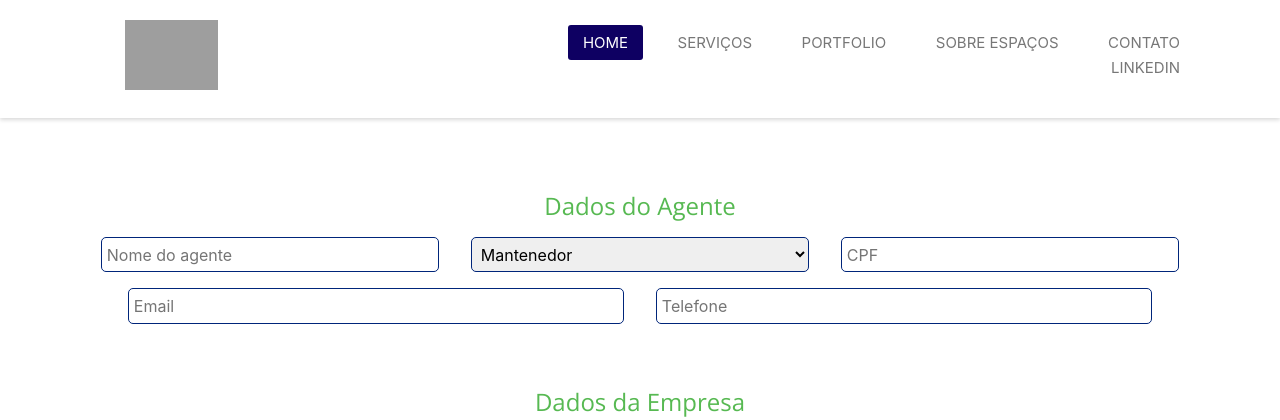
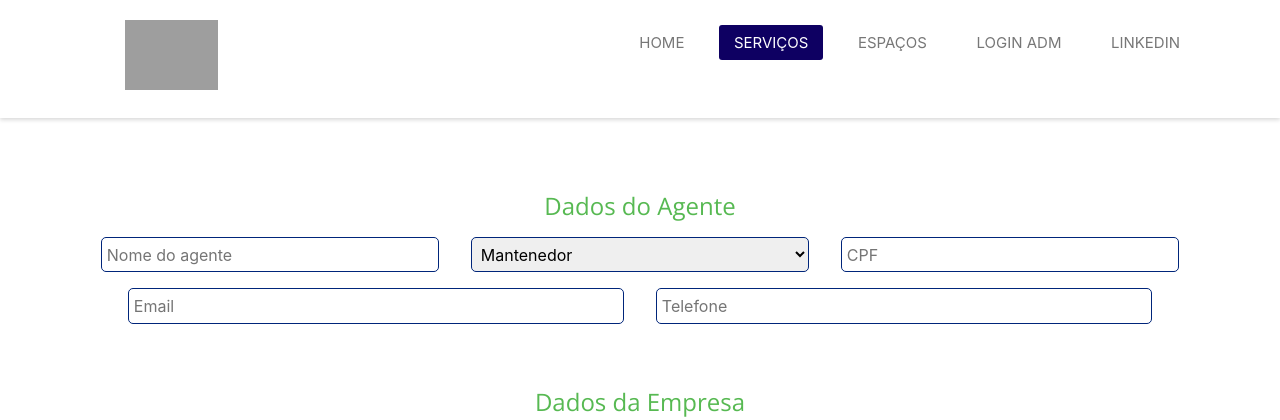
Before and after one commit to Michel-Rooney/sigen, a Django app: page /registro/ in a window 1280 px wide. Shown: the top 420 px of the page. Run offline with Django 4.2, Linux system fonts and the light colour scheme; some libraries are stand-ins or nearby versions; some web fonts are replaced; grey boxes are pictures that could not be loaded.

Commit message:
Corrigindo Links do Navbar

```diff
--- a/administrador/templates/partials/_navbar.html
+++ b/administrador/templates/partials/_navbar.html
@@ -7,17 +7,17 @@
                 <div class="row">
                     <div class="col-md-4 col-sm-4 col-xs-6">
                         <div class="logo">
-                            <h1><a href="#" title="Dreri"><img src="{% static 'reserva/images/logo-nina.png' %}" alt="Logo NinnaHub" width="30%"></a></h1>
+                            <h1><a href="{% url 'home' %}" title="NINNA-HUB"><img src="{% static 'reserva/images/logo-nina.png' %}" alt="Logo NinnaHub" width="30%"></a></h1>
                         </div> <!-- /.logo -->
                     </div> <!-- /.col-md-4 -->
                     <div class="col-md-8 col-sm-8 col-xs-6">
                         <div class="menu text-right d-none d-md-block">
                             <ul>
-                                <li><a href="#home">Home</a></li>
+                                <li><a href="{% url 'home' %}" class="external">Home</a></li>
                                 <li><a href="#servicos">Serviços</a></li>
-                                <li><a href="#portfolio">Portfolio</a></li>
-                                <li><a href="#sobre-espacos">Sobre Espaços</a></li>
-                                <li><a href="#contato">Contato</a></li>
+                                <li><a href="#portfolio" >Espaços</a></li>
+                                <!-- <li><a href="#sobre-espacos">Sobre Espaços</a></li> -->
+                                <li><a href="{% url 'login' %}" class="external">Login Adm</a></li>
                                 <li><a href="https://www.linkedin.com/company/ninna-ventures/" class="external">LinkedIn</a></li>
                             </ul>
                         </div> <!-- /.menu -->
@@ -27,11 +27,11 @@
                     <a href="#" class="toggle-menu fa fa-bars"></a>
                     <div class="menu">
                         <ul>
-                            <li><a href="#home">Home</a></li>
+                            <li><a href="{% url 'home' %}" class="external">Home</a></li>
                                 <li><a href="#servicos">Serviços</a></li>
                                 <li><a href="#portfolio">Portfolio</a></li>
-                                <li><a href="#sobre-espacos">Sobre Espaços</a></li>
-                                <li><a href="#contato">Contato</a></li>
+                                <!-- <li><a href="#sobre-espacos">Sobre Espaços</a></li> -->
+                                <li><a href="{% url 'login' %}" class="external" >Login Adm</a></li>
                                 <li><a href="https://www.linkedin.com/company/ninna-ventures/" class="external">LinkedIn</a></li>
                         </ul>
                     </div> <!-- /.menu -->
```
Also changed, not shown: reserva/templates/partials/_navbar.html (+7 -7 lines), db.sqlite3.
